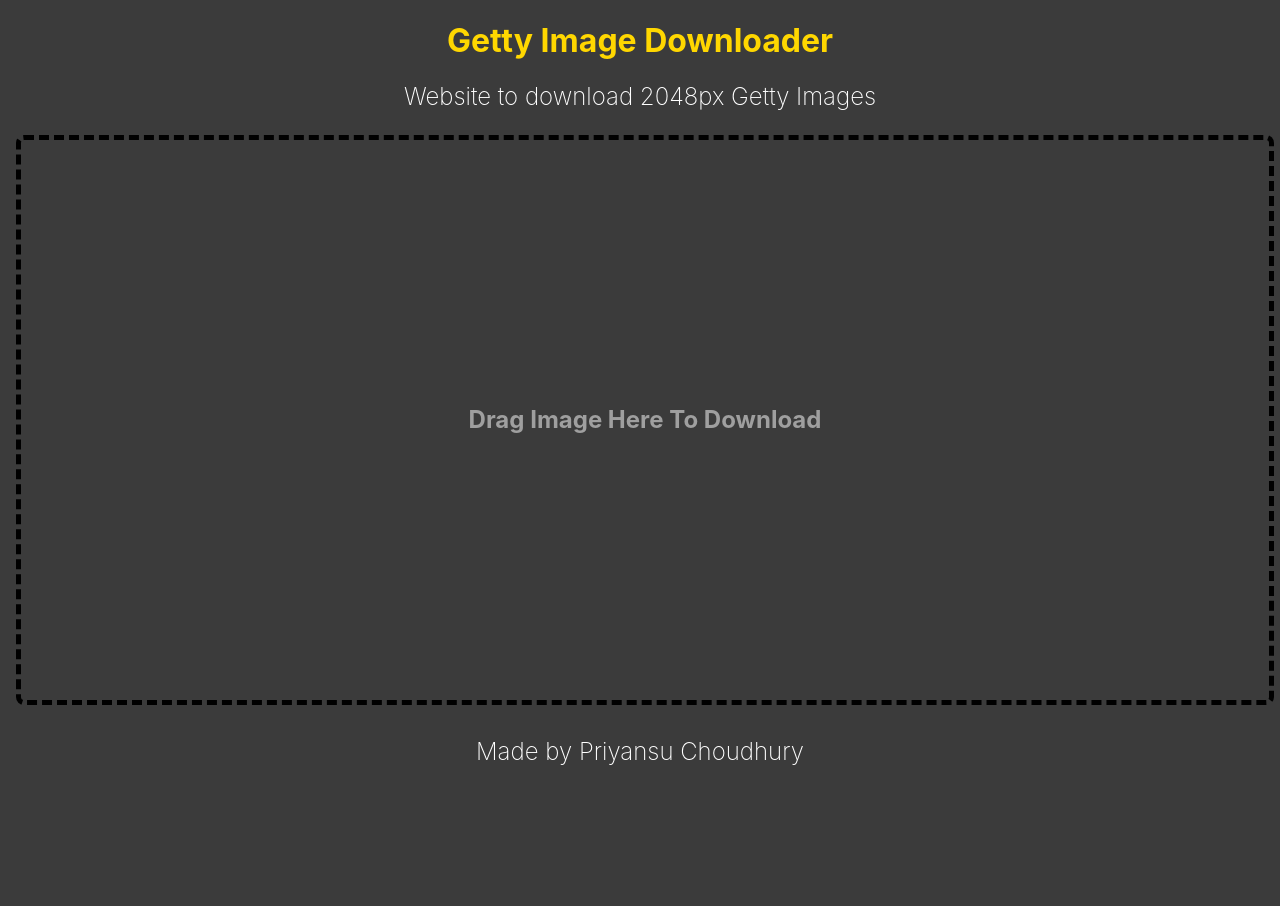
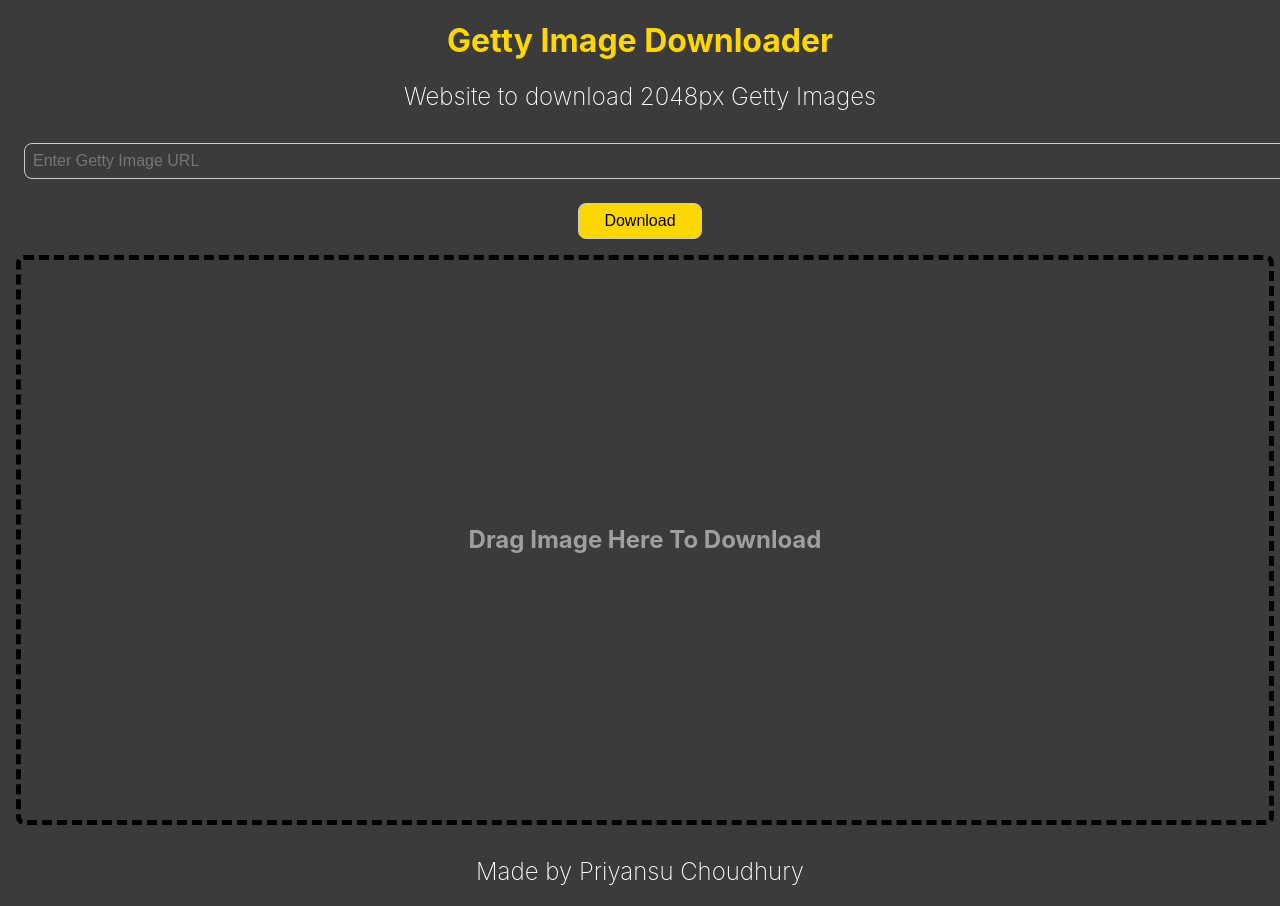
Before and after one commit to Priyansu67/getgetty, a React (Create React App) app: page / in a window 1280 px wide. Before the commit the page ends 800 px from the top, so only its background shows below. Built offline with nearby package versions, Linux system fonts and the light colour scheme.

Commit message:
Input Field Added

```diff
--- a/src/App.css
+++ b/src/App.css
@@ -5,6 +5,42 @@
   margin: 1rem;
   text-align: center;
 
+}
+
+input[type="text"] {
+  width: 100%;
+  padding: 0.5rem;
+  border: 1px solid #ccc;
+  border-radius: 0.5rem;
+  font-size: 1rem;
+  font-weight: 200;
+  margin: 0.5rem;
+  color: #ccc;
+}
+
+input[type="text"]:focus {
+  outline: none;
+  border: 1px solid gold;
+}
+
+button {
+  width: 10%;
+  padding: 0.5rem;
+  border: 1px solid #ccc;
+  border-radius: 0.5rem;
+  font-size: 1rem;
+  font-weight: 200;
+  margin-top: 1rem;
+  background-color: gold;
+  color: black;
+  cursor: pointer;
+  margin-bottom: 1rem;
+}
+
+button:hover {
+  background-color: #3b3b3b;
+  color: gold;
+  border: 1px solid gold;
 }
 
 .desc{
--- a/src/DragAndDrop.js
+++ b/src/DragAndDrop.js
@@ -1,9 +1,12 @@
-import React from 'react';
+import React,{useState} from 'react';
 import axios from "axios";
 import Jimp from "jimp";
 const client = axios.create();
 
+
 const DragAndDrop = () => {
+
+  const [inputUrl, setInputUrl] = useState('');
 
 
   const handleDragEnter = e => {
@@ -20,6 +23,20 @@
     e.stopPropagation();
   };
 
+  const handleSubmit = async e => {
+    e.preventDefault();
+    if(inputUrl === '') {
+      alert('Please enter a URL');
+    }
+    else if(!inputUrl.includes('media.gettyimages.com/')){
+      alert('Please enter a Getty Images URL');
+    }
+    else{
+      let id = idFromURL(inputUrl);
+    await getty(id);
+    }
+  };
+
   const handleDrop = async e => {
     e.preventDefault();
     var imageUrl = e.dataTransfer.getData('text/html');
@@ -34,14 +51,20 @@
   };
 
   return (
+    <>
+    <form className='form' onSubmit={e => handleSubmit(e)}>
+      <input type='text' name='inputurl' value={inputUrl} onChange={e => setInputUrl(e.target.value)} placeholder='Enter Getty Image URL' />
+      <button type='submit'>Download</button>
+    </form>
     <div className='drag-drop-zone inside-drag-area'
       onDrop={e => handleDrop(e)}
       onDragOver={e => handleDragOver(e)}
       onDragEnter={e => handleDragEnter(e)}
       onDragLeave={e => handleDragLeave(e)}
-    >
+      >
       <p>Drag Image Here To Download</p>
     </div>
+      </>
   );
 };
 
@@ -58,10 +81,7 @@
 }
 
 function idFromURL(link) {
-    const url = new URL(link);
-    const path = url.pathname.split("/");
-    const id = path[path.length - 1];
-    console.log(id)
+    const id = link.split("/")[4].split("?")[0];
     if (!isGettyID(id)) {
         console.log(`Invalid URL: ${link}`);
         process.exit(1);
```
